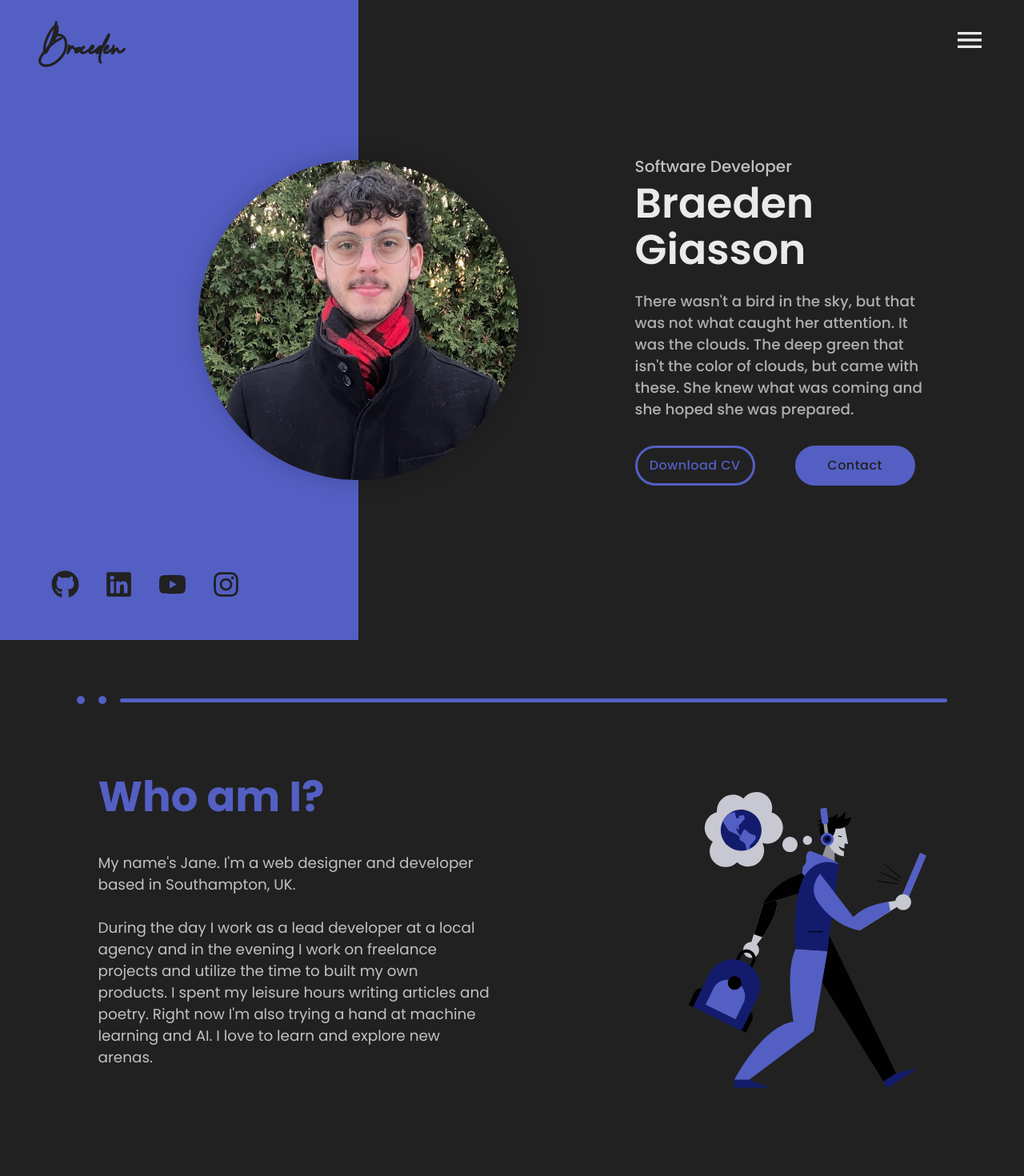
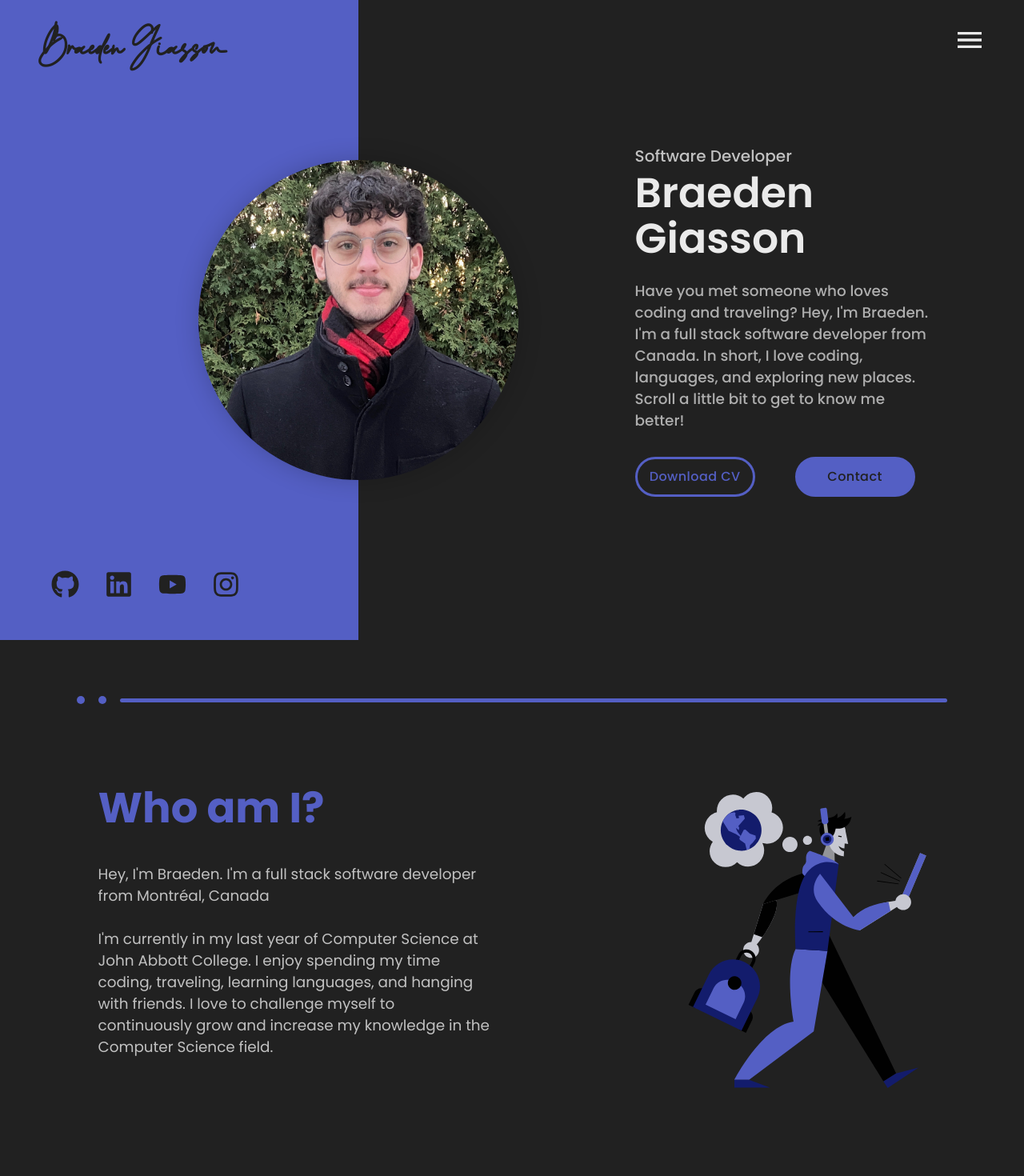
Before and after one commit to BraedenGiasson/braedengiasson.github.io, a React (Create React App) app: page / in a window 1280 px wide. Shown: the top 1470 px of the page at 80% size. Built offline with nearby package versions, Linux system fonts and the light colour scheme; a web font is replaced by a local one.

Commit message:
Modified about and contact info

```diff
--- a/src/components/About/About.js
+++ b/src/components/About/About.js
@@ -3,8 +3,6 @@ import React, { useContext } from 'react';
 import './About.css';
 import { ThemeContext } from '../../contexts/ThemeContext';
 import { aboutData } from '../../data/aboutData'
-
-
 
 function About() {
 
@@ -19,7 +17,16 @@ function About() {
             <div className="about-body">
                 <div className="about-description">
                     <h2 style={{color: theme.primary}}>{aboutData.title}</h2>
-                    <p style={{color:theme.tertiary80}}>{aboutData.description1}<br/><br/>{aboutData.description2}</p>
+                    <p style={{color:theme.tertiary80}}>{aboutData.description1}<br/><br/>{aboutData.description2}
+                    {/* <br/><br/>
+                    {aboutData.description3}
+                    <a
+                        href='/#contacts'
+                        behavior='smooth'
+                        duration={1000}
+                        spy='true'> you</a>
+                    ! */}
+                    </p>
                 </div>
                 <div className="about-img">
                     <img
--- a/src/components/Navbar/Navbar.js
+++ b/src/components/Navbar/Navbar.js
@@ -134,7 +134,7 @@ function Navbar() {
         <div className='navbar'>
             <div className='navbar--container'>
                 <h1 style={{ color: theme.secondary }}>
-                    {shortname(headerData.name)}
+                    {headerData.name}
                 </h1>
 
                 <IoMenuSharp
--- a/src/data/aboutData.js
+++ b/src/data/aboutData.js
@@ -1,6 +1,7 @@
 export const aboutData = {
     title: "Who am I?",
-    description1: "My name's Jane. I'm a web designer and developer based in Southampton, UK.",
-    description2: "During the day I work as a lead developer at a local agency and in the evening I  work on freelance projects and utilize the time to built my own products. I spent my leisure hours writing articles and poetry. Right now I'm also trying a hand at machine learning and AI. I love to learn and explore new arenas.",
+    description1: "Hey, I'm Braeden. I'm a full stack software developer from Montréal, Canada",
+    description2: "I'm currently in my last year of Computer Science at John Abbott College. I enjoy spending my time coding, traveling, learning languages, and hanging with friends. I love to challenge myself to continuously grow and increase my knowledge in the Computer Science field.",
+    description3: 'Now that you know me, let me get to know ',
     image: 1
 }
--- a/src/data/contactsData.js
+++ b/src/data/contactsData.js
@@ -1,7 +1,7 @@
 export const contactsData = {
     email: 'braedengiasson@gmail.com',
     phone: '+1 (514)-979-0095',
-    address: 'Montreal, QC, Canada',
+    address: 'Montréal, QC, Canada',
 
     sheetAPI: ''
 }
--- a/src/data/headerData.js
+++ b/src/data/headerData.js
@@ -4,7 +4,7 @@ import profilePicture from '../assets/jpeg/profilePic.JPEG'
 export const headerData = {
     name: 'Braeden Giasson',
     title: "Software Developer",
-    desciption:"There wasn't a bird in the sky, but that was not what caught her attention. It was the clouds. The deep green that isn't the color of clouds, but came with these. She knew what was coming and she hoped she was prepared. ",
+    desciption:"Have you met someone who loves coding and traveling? Hey, I'm Braeden. I'm a full stack software developer from Canada. In short, I love coding, languages, and exploring new places. \nScroll a little bit to get to know me better!",
     // image: 'https://raw.githubusercontent.com/PhantomScript/asset-container/main/developer-portfolio/landingImg.png',
     image: profilePicture,
     resumePdf: resume
```
